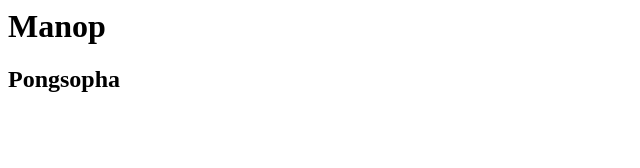
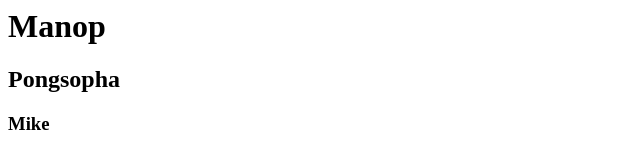
Before and after one commit to Manopaemsiri/synerry_dlt, a plain HTML site: page index.html in a window 1280 px wide. Shown: the full height of the page, 0-640 px from the left. Drawn offline with Linux system fonts and the light colour scheme.

Commit message:
added mike

```diff
--- a/index.html
+++ b/index.html
@@ -1,2 +1,3 @@
 <h1>Manop</h1>
 <h2>Pongsopha</h2>
+<h3>Mike</h3>
```
